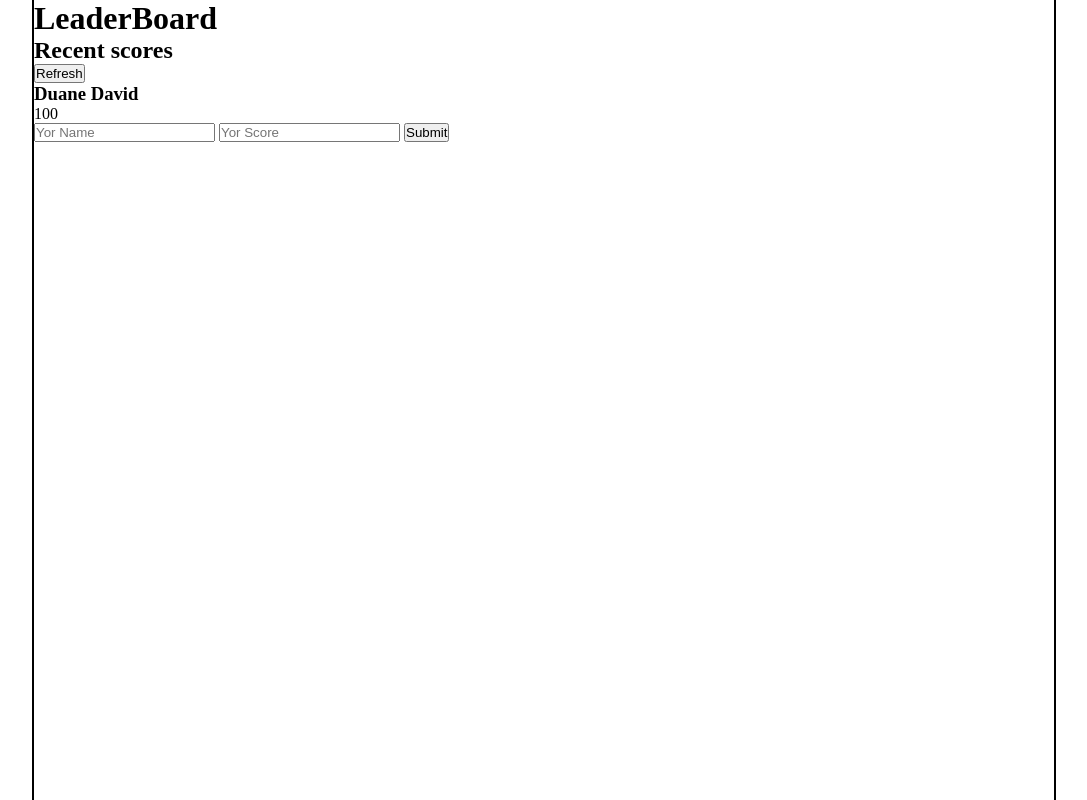
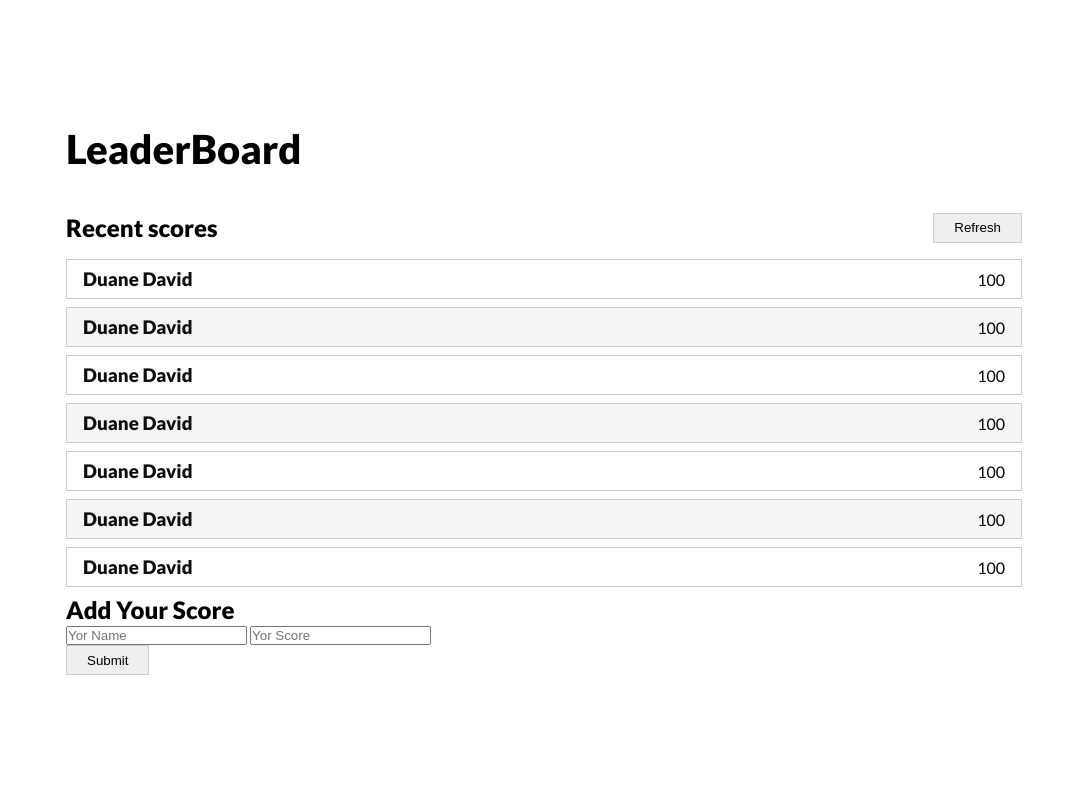
Before and after one commit to DuaneDave/LeaderBoard, a website built with webpack: page src/index.html in a window 1280 px wide. Shown: the whole page, without its empty margins (96-1183 px from the left). Built offline with nearby package versions, Linux system fonts and the light colour scheme.

Commit message:
Add style to dcore section

```diff
--- a/src/index.html
+++ b/src/index.html
@@ -7,18 +7,42 @@
     <title>LeaderBoards</title>
   </head>
   <body class="flex">
-    <main class="container">
+    <main class="container flex">
       <h1>LeaderBoard</h1>
 
-      <div class="score-container">
+      <div class="score-container flex">
         <div class="score-placeholder">
-          <div class="score-header">
+          <div class="score-header flex">
             <h2>Recent scores</h2>
             <button>Refresh</button>
           </div>
 
           <div class="score-display">
-            <div class="score-line">
+            <div class="score-line flex">
+              <h3>Duane David</h3>
+              <span>100</span>
+            </div>
+            <div class="score-line flex">
+              <h3>Duane David</h3>
+              <span>100</span>
+            </div>
+            <div class="score-line flex">
+              <h3>Duane David</h3>
+              <span>100</span>
+            </div>
+            <div class="score-line flex">
+              <h3>Duane David</h3>
+              <span>100</span>
+            </div>
+            <div class="score-line flex">
+              <h3>Duane David</h3>
+              <span>100</span>
+            </div>
+            <div class="score-line flex">
+              <h3>Duane David</h3>
+              <span>100</span>
+            </div>
+            <div class="score-line flex">
               <h3>Duane David</h3>
               <span>100</span>
             </div>
@@ -26,6 +50,7 @@
         </div>
 
         <form>
+          <h2>Add Your Score</h2>
           <input type="text" placeholder="Yor Name" />
           <input type="number" placeholder="Yor Score" />
           <button type="submit">Submit</button>
--- a/src/style.css
+++ b/src/style.css
@@ -1,3 +1,5 @@
+@import url('https://fonts.googleapis.com/css2?family=Lato:wght@400;900&display=swap');
+
 * {
   padding: 0;
   margin: 0;
@@ -6,6 +8,20 @@
 
 body {
   justify-content: center;
+  font-family: 'Lato', sans-serif;
+}
+
+h1 {
+  font-size: 2.5rem;
+  font-weight: 900;
+  margin-bottom: 1rem;
+}
+
+button {
+  border: 1px solid #ccc;
+  padding: 0.5em 1.5em;
+  color: black;
+  display: block;
 }
 
 .flex {
@@ -17,7 +33,42 @@ body {
   max-width: 1020px;
   min-height: 100vh;
   margin: 0 auto;
+  flex-direction: column;
   justify-content: center;
+  padding: 0 2em;
+}
+
+.score-container {
+  flex-direction: column;
+}
+
+.score-placeholder {
+  max-width: 100%;
+  margin-top: 1.5rem;
+}
+
+.score-header {
   align-items: center;
-  outline: 2px solid black;
+  justify-content: space-between;
+  margin-bottom: 1rem;
 }
+
+.score-display {
+  width: 100%;
+}
+
+.score-line {
+  align-items: center;
+  justify-content: space-between;
+  margin-bottom: 0.5rem;
+  border: 1px solid #ccc;
+  padding: 0.5em 1em;
+}
+
+.score-line h3 {
+  color: rgb(14, 13, 13);
+}
+
+.score-line:nth-child(even) {
+  background-color: #f5f5f5;
+}
```
